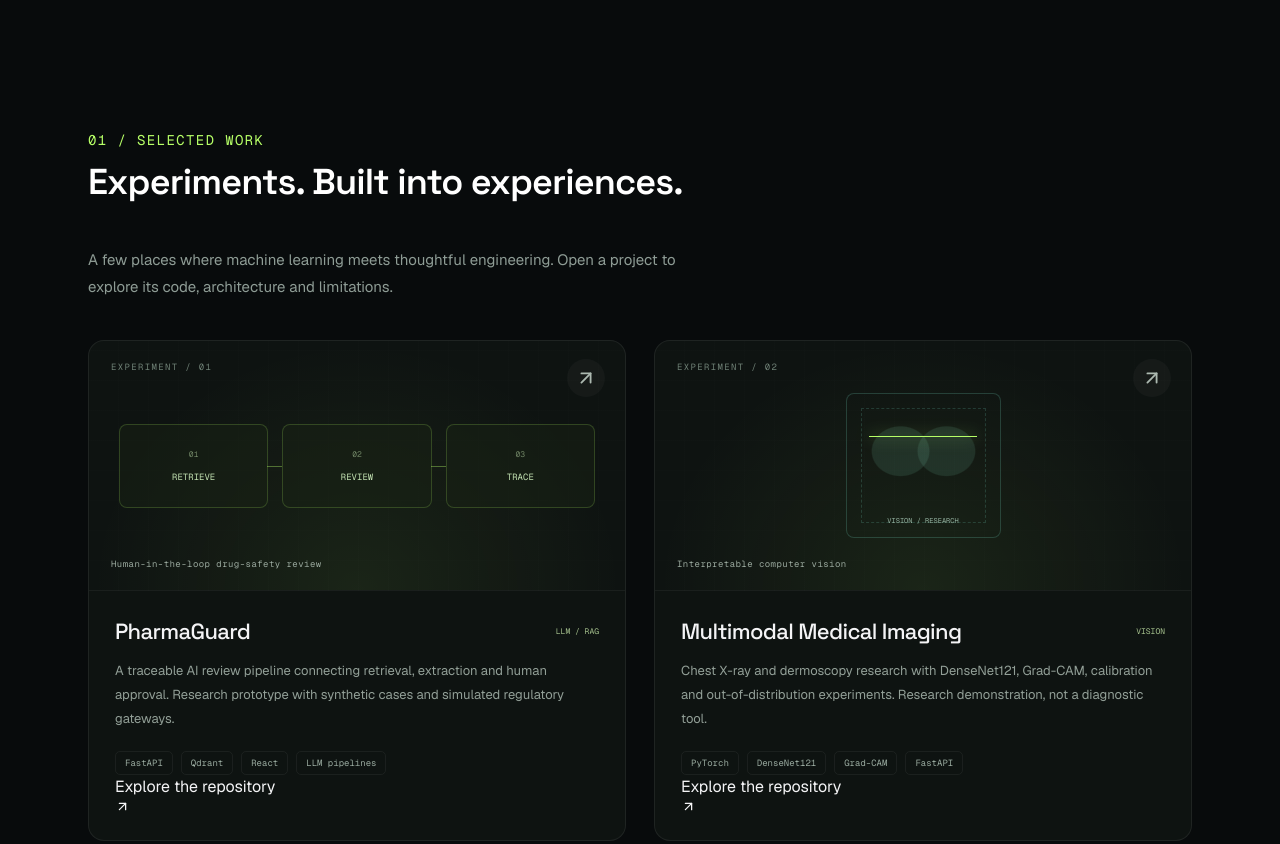
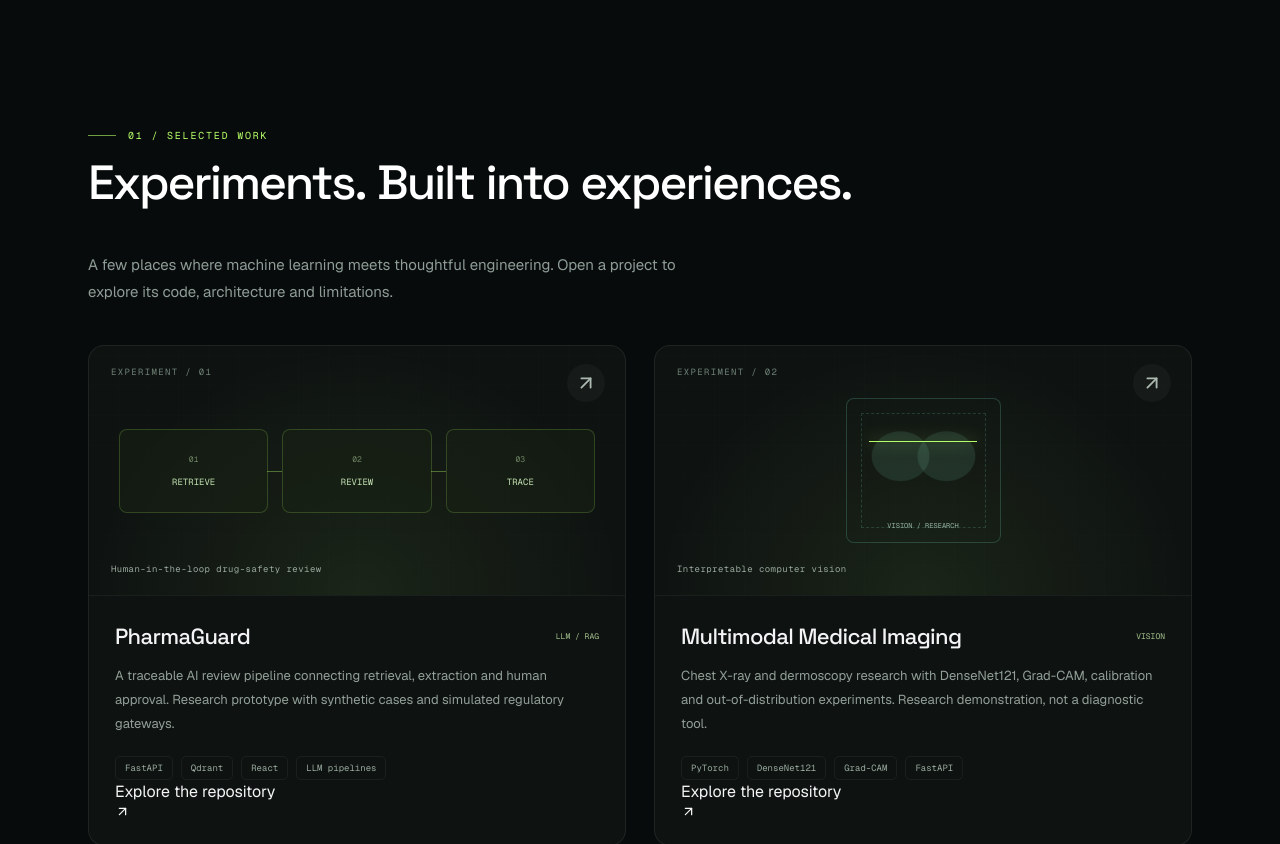
Before and after one commit to Prajwal-Rd-bond/portfolio, a Next.js app: page / in a window 1280 px wide. Shown: the part 800-1644 px from the top of the page. Built offline with nearby package versions, Linux system fonts and the light colour scheme.

Commit message:
design: smooth Section transitions and interactions

```diff
--- a/src/components/Section.tsx
+++ b/src/components/Section.tsx
@@ -1,6 +1,6 @@
 "use client";
 
-import { motion } from "framer-motion";
+import { motion, useReducedMotion } from "framer-motion";
 import type { ReactNode } from "react";
 
 export default function Section({
@@ -16,24 +16,51 @@ export default function Section({
   children: ReactNode;
   className?: string;
 }) {
+  const reduceMotion = useReducedMotion();
+  const headingId = `${id}-heading`;
+
   return (
-    <section id={id} className={`relative mx-auto w-full max-w-6xl px-6 py-24 md:py-32 ${className}`}>
+    <section id={id} aria-labelledby={title ? headingId : undefined} className={`relative mx-auto w-full max-w-6xl px-6 py-24 md:py-32 ${className}`}>
       {(eyebrow || title) && (
         <motion.div
-          initial={{ opacity: 0, y: 24 }}
-          whileInView={{ opacity: 1, y: 0 }}
-          viewport={{ once: true, margin: "-80px" }}
-          transition={{ duration: 0.6, ease: [0.22, 1, 0.36, 1] as const }}
+          initial={reduceMotion ? false : "hidden"}
+          whileInView="visible"
+          viewport={{ once: true, amount: 0.6, margin: "0px 0px -45px 0px" }}
+          variants={{
+            hidden: {},
+            visible: { transition: { staggerChildren: 0.055 } },
+          }}
           className="mb-12 md:mb-16"
         >
           {eyebrow && (
-            <span className="mb-3 inline-block font-mono text-sm tracking-widest text-accent-2 uppercase">
+            <motion.span
+              variants={{
+                hidden: { opacity: 0, x: -10 },
+                visible: { opacity: 1, x: 0 },
+              }}
+              transition={{ duration: reduceMotion ? 0 : 0.65, ease: [0.22, 1, 0.36, 1] }}
+              className="mb-4 flex items-center gap-3 font-mono text-[10px] tracking-[0.18em] text-accent-2 uppercase"
+            >
+              <span aria-hidden="true" className="h-px w-7 bg-accent/60" />
               {eyebrow}
-            </span>
+            </motion.span>
           )}
           {title && (
-            <h2 className="font-[family-name:var(--font-display)] text-3xl font-semibold tracking-tight text-white md:text-4xl">
-              {title}
+            <h2 id={headingId} aria-label={title} className="flex flex-wrap gap-x-[0.24em] font-[family-name:var(--font-display)] text-3xl font-medium tracking-[-0.045em] text-white md:text-5xl">
+              {title.split(" ").map((word, index) => (
+                <span key={`${word}-${index}`} aria-hidden="true" className="inline-block overflow-hidden pb-[0.12em] -mb-[0.12em]">
+                  <motion.span
+                    className="inline-block"
+                    variants={{
+                      hidden: { y: "110%", rotate: 3, opacity: 0 },
+                      visible: { y: 0, rotate: 0, opacity: 1 },
+                    }}
+                    transition={{ duration: reduceMotion ? 0 : 0.8, ease: [0.22, 1, 0.36, 1] }}
+                  >
+                    {word}
+                  </motion.span>
+                </span>
+              ))}
             </h2>
           )}
         </motion.div>
```
